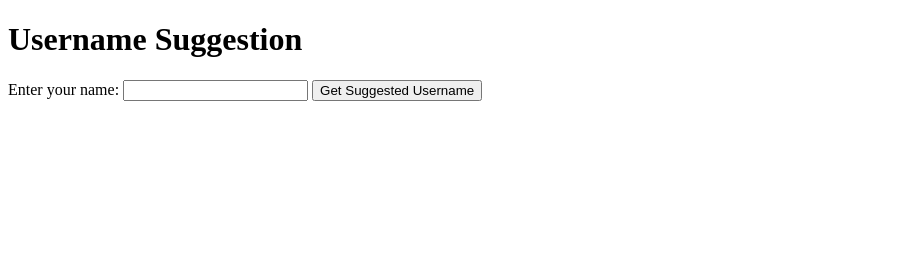
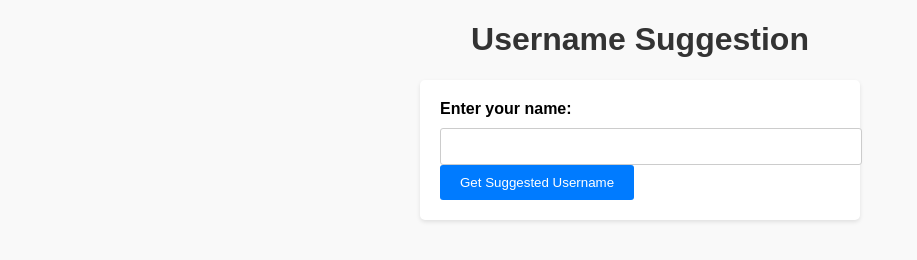
Before and after one commit to LeviathanIO/Lair-of-the-leviathan-, a plain HTML site: page LeviathanIO.html in a window 1280 px wide. Shown: the whole page, without its empty margins (0-917 px from the left). Drawn offline with Linux system fonts and the light colour scheme.

Commit message:
Update LeviathanIO.html

```diff
--- a/LeviathanIO.html
+++ b/LeviathanIO.html
@@ -4,6 +4,52 @@
     <meta charset="UTF-8">
     <meta name="viewport" content="width=device-width, initial-scale=1.0">
     <title>Username Suggestion</title>
+    <style>
+        body {
+            font-family: Arial, sans-serif;
+            background-color: #f9f9f9;
+            margin: 0;
+            padding: 0;
+        }
+        h1 {
+            text-align: center;
+            color: #333;
+        }
+        form {
+            max-width: 400px;
+            margin: 0 auto;
+            padding: 20px;
+            background-color: #fff;
+            border-radius: 5px;
+            box-shadow: 0 2px 4px rgba(0, 0, 0, 0.1);
+        }
+        label {
+            display: block;
+            margin-bottom: 10px;
+            font-weight: bold;
+        }
+        input[type="text"] {
+            width: 100%;
+            padding: 10px;
+            border: 1px solid #ccc;
+            border-radius: 3px;
+        }
+        button {
+            background-color: #007bff;
+            color: #fff;
+            border: none;
+            padding: 10px 20px;
+            border-radius: 3px;
+            cursor: pointer;
+        }
+        button:hover {
+            background-color: #0056b3;
+        }
+        #suggestedUsername {
+            margin-top: 20px;
+            font-weight: bold;
+        }
+    </style>
 </head>
 <body>
     <h1>Username Suggestion</h1>
@@ -17,7 +63,7 @@
     <script>
         function suggestUsername() {
             const name = document.getElementById("nameInput").value;
-            const randomSuffix = Math.floor(Math.random() * 1000); // Generate a random number
+            const randomSuffix = Math.floor(Math.random() * 1000);
             const suggestedUsername = name.toLowerCase() + randomSuffix;
             document.getElementById("suggestedUsername").textContent = `Suggested username: ${suggestedUsername}`;
         }
```
